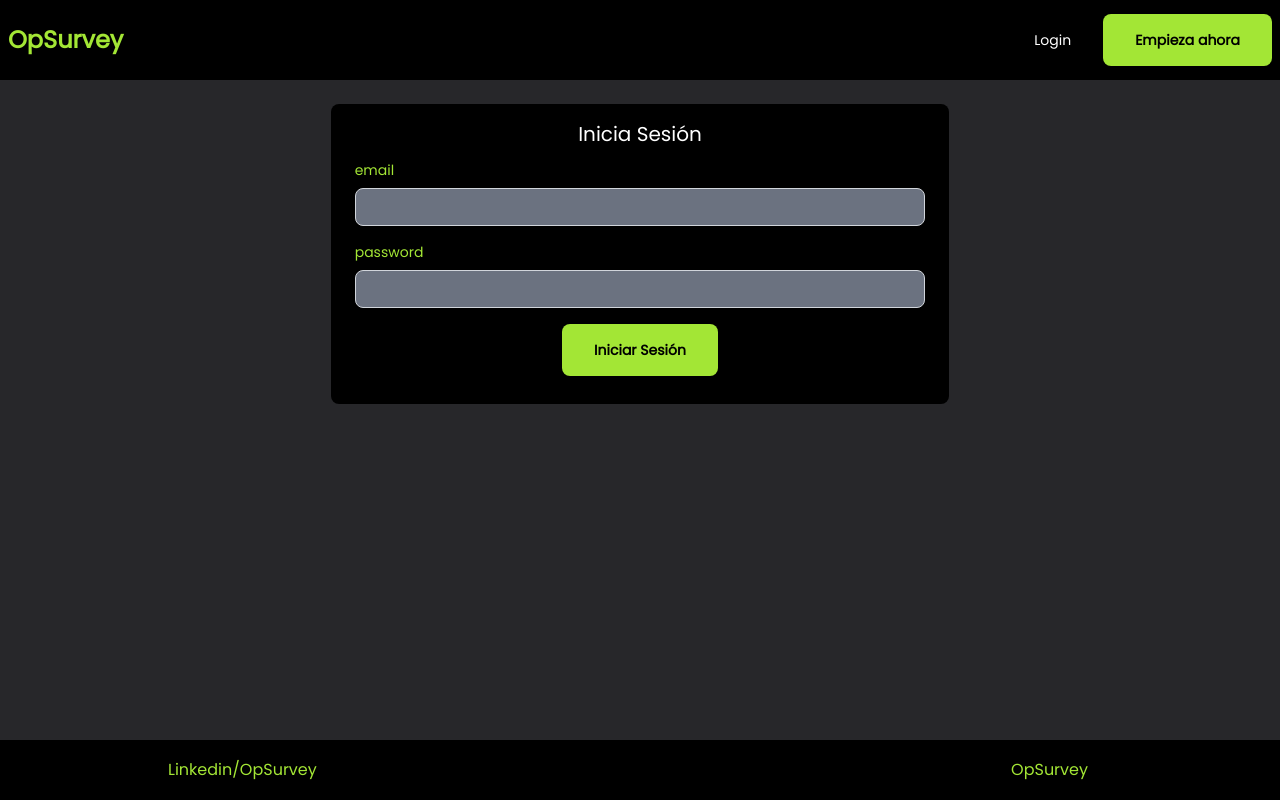
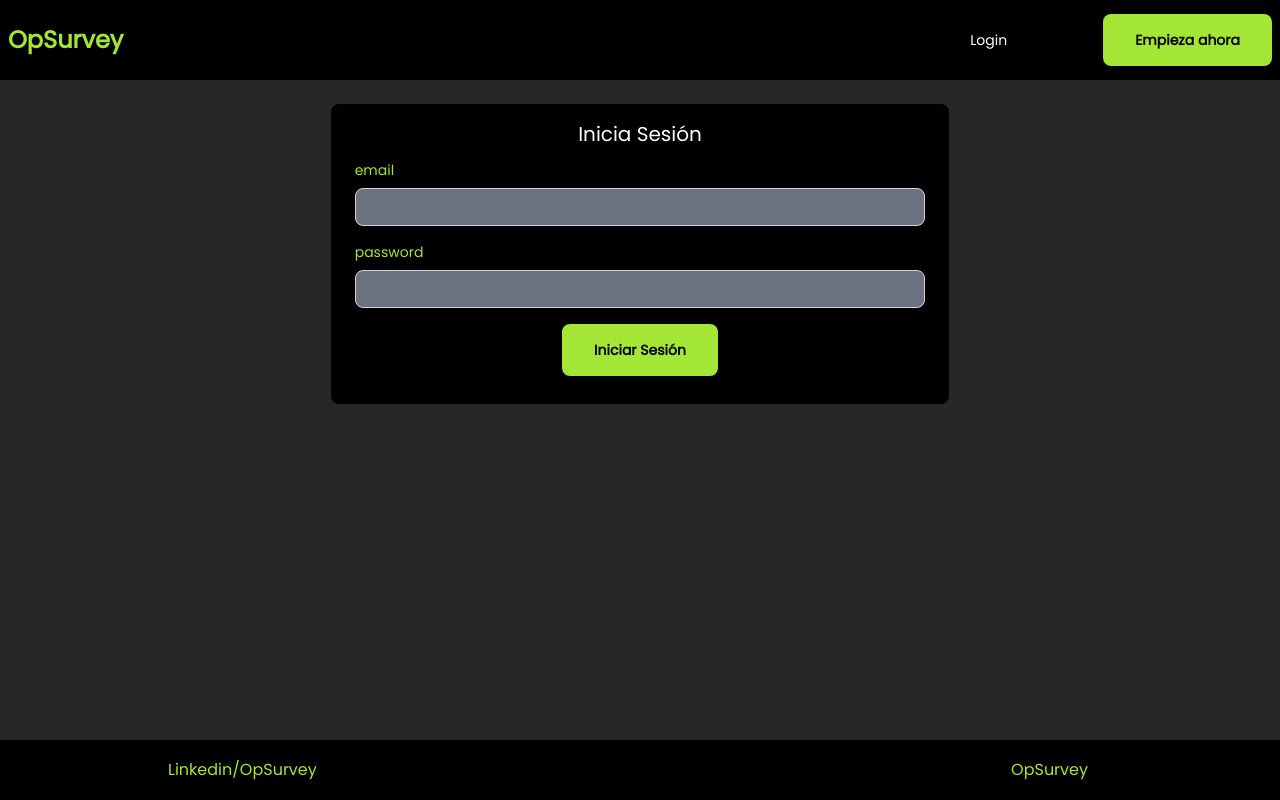
Before and after one commit to OpSurvey/web-app, a Next.js app: page /login in a window 1280 px wide. Built offline with nearby package versions, Linux system fonts and the light colour scheme.

Commit message:
responsive navbar landing md

```diff
--- a/components/NavbarLanding.jsx
+++ b/components/NavbarLanding.jsx
@@ -7,7 +7,7 @@ export default function NavbarLanding() {
 
   return (
     <>
-      <nav className="bg-black flex justify-between w-full pt-0 pr-2 pl-4 h-16 xs:pl-6 xs:py-0 md:px-2 md:pl-6 md:h-20 lg:px-2 lg:pl-10 xl:px-2 2xl:pl-40 2xl:pr-40">
+      <nav className="bg-black flex justify-between w-full pt-0 pr-2 pl-4 h-16 xs:pl-6 xs:py-0 md:px-2 md:pl-20 md:h-20 lg:px-2 lg:pl-10 xl:px-2 2xl:pl-40 2xl:pr-40">
         <div className="container flex flex-wrap justify-between items-center mx-auto">
           <Link href="/">
             <a className="flex items-center">
@@ -22,7 +22,7 @@ export default function NavbarLanding() {
               <li>
                 <Link href="./login">
                   <a
-                    className="block py-0 pr-0 pl-3 xs:pr-0 sm:pr-0 md:pr-4 text-white rounded hover:text-lime-400 md:bg-transparent md:text-white md:hover:text-lime-400 md:p-0"
+                    className="block py-0 pr-0 pl-3 xs:pr-0 sm:pr-0 md:pr-20 text-white rounded hover:text-lime-400 md:bg-transparent md:text-white md:hover:text-lime-400"
                     aria-current="page"
                   >
                     Login
```
